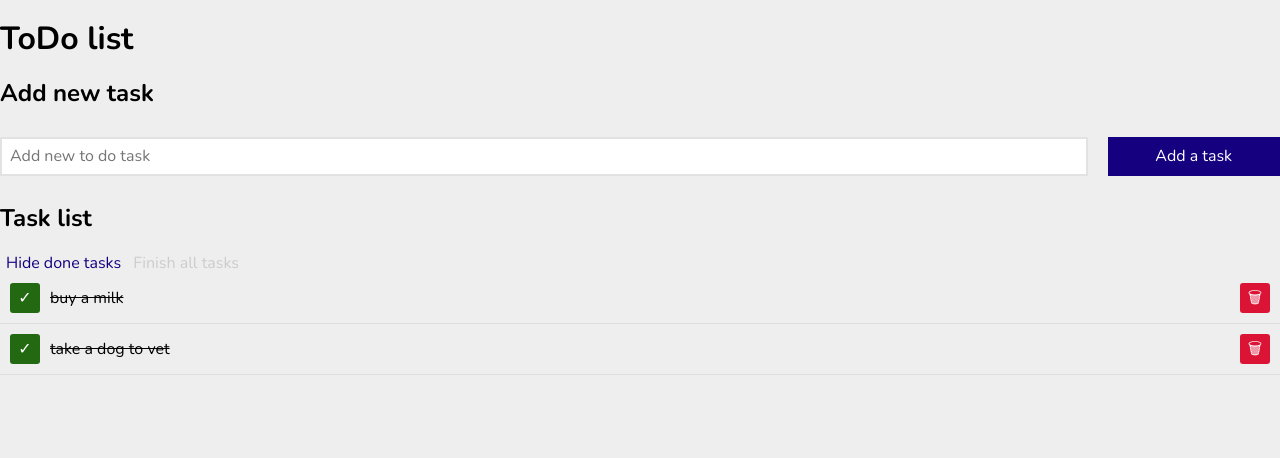
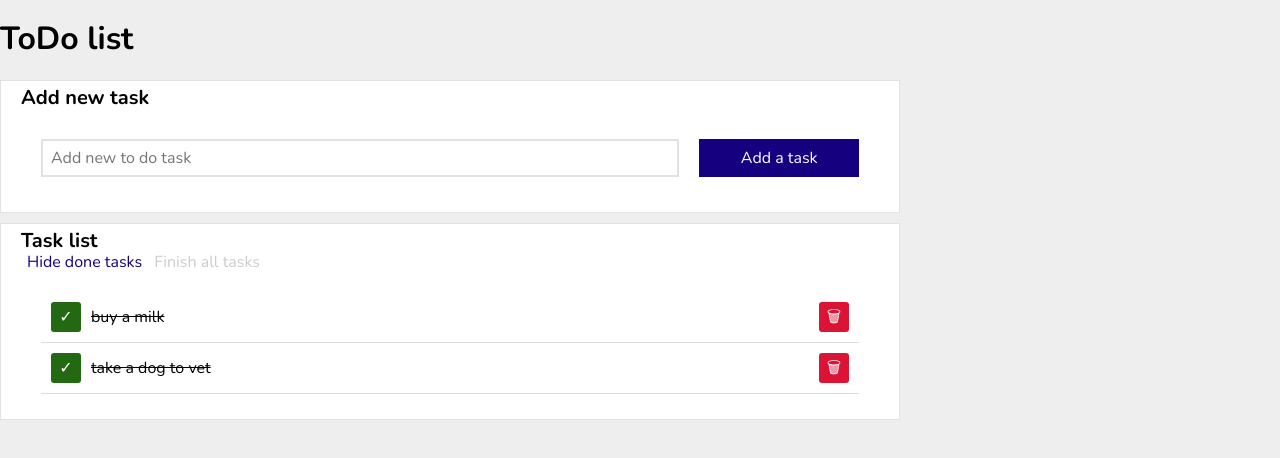
Before and after one commit to blabladorrr/todo-list-warcraft, a React (Create React App) app: page / in a window 1280 px wide. Shown: the top 458 px of the page. Built offline with nearby package versions, Linux system fonts and the light colour scheme.

Commit message:
feat: Add Section component

```diff
--- a/src/App.js
+++ b/src/App.js
@@ -1,6 +1,7 @@
 import Form from "./Form";
 import Tasks from "./Tasks";
 import Buttons from "./Buttons";
+import Section from "./Section";
 
 const tasks = [
   {id: 1, content: "buy a milk", done: true},
@@ -15,23 +16,21 @@ function App() {
       <header>
         <h1>ToDo list</h1>
       </header>
-      <section className="section">
-        <header className="section__header">
-          <h2 className="section__title">Add new task</h2>
-        </header>
-        <div className="section__body">
+      <Section
+        title="Add new task"
+        body={
           <Form />
-        </div>
-      </section>
-      <section className="section">
-        <header className="section__header">
-          <h2 className="section__title">Task list</h2>
+        }
+      />
+      <Section
+        title="Task list"
+        body={
+          <Tasks tasks={tasks} hideDoneTasks={hideDoneTasks} />
+        }
+        buttons={
           <Buttons tasks={tasks} hideDoneTasks={hideDoneTasks} />
-        </header>
-        <div className="section__body">
-          <Tasks tasks={tasks} hideDoneTasks={hideDoneTasks} />
-        </div>
-      </section>
+        }
+      />
     </main>
   );
 }
--- /dev/null
+++ b/src/Section/index.js
@@ -0,0 +1,15 @@
+import "./style.css";
+
+const Section = ({ title, body, buttons }) => (
+    <section className="section">
+        <header className="section__header">
+          <h2 className="section__title">{title}</h2>
+          {buttons}
+        </header>
+        <div className="section__body">
+            {body}
+        </div>
+    </section>
+);
+
+export default Section;
--- /dev/null
+++ b/src/Section/style.css
@@ -0,0 +1,31 @@
+.section {
+    background-color: #fff;
+    box-shadow: 0 2px #eee;
+    display: flex;
+    flex-direction: column;
+    max-width: 900px;
+    margin: 10px 0;
+    border: 1px solid #e2e2e2;
+    padding: 5px 20px;
+}
+
+.section__header {
+    font-weight: 700;
+}
+
+@media (max-width: 767px) {
+    .section__header {
+        display: flex;
+        flex-wrap: wrap;
+        justify-content: flex-start;
+    }
+}
+
+.section__title {
+    font-size: 20px;
+    margin: 0;
+}
+
+.section__body {
+    padding: 20px;
+}
```
